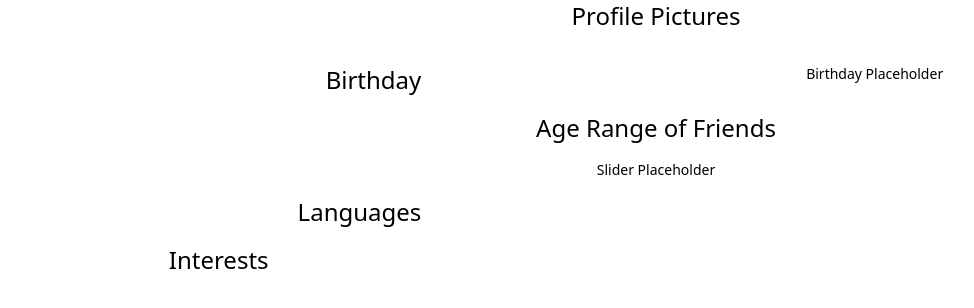
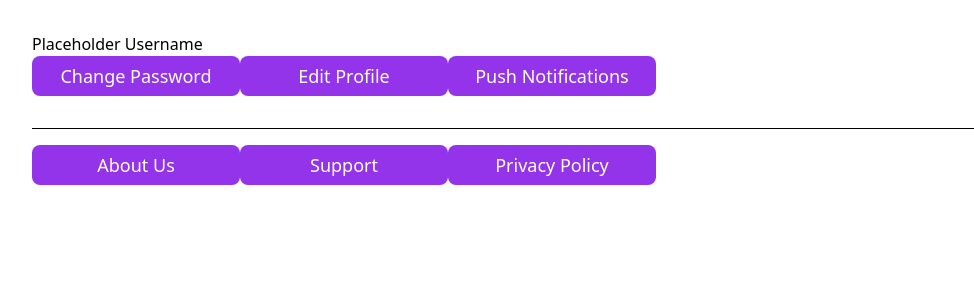
Before and after one commit to devhausleipzig/camp7-final-project, a Next.js app: page /settings in a window 1280 px wide. Shown: the top 308 px of the page, without its empty margins (0-974 px from the left). Built offline with nearby package versions, Linux system fonts and the light colour scheme.

Commit message:
update structure of settings page

```diff
--- a/pages/settings.tsx
+++ b/pages/settings.tsx
@@ -1,19 +1,47 @@
 import useProtectedPage from "../hooks/useProtectedPage";
+import Button, { ButtonSizes } from "../components/button/button";
 
-export default function Settings() {
+interface Props {
+	username: string;
+}
+
+export default function Settings(props: Props) {
 	// const authContext = useProtectedPage();
 	return (
-		<div className="w-screen grid grid-cols-3 gap-x-8 gap-y-4 mx-4 text-center sans text-2xl">
-			<h1 className="col-span-3">Profile Pictures</h1>
-			<div className="col-span-3"></div>
-			<h1 className="text-right col-span-1">Birthday</h1>
-			<div className="col-span-2 text-sm">Birthday Placeholder</div>
-			<h1 className="col-span-3">Age Range of Friends</h1>
-			<div className="col-span-3 text-sm">Slider Placeholder</div>
-			<h1 className="text-right col-span-1">Languages</h1>
-			<div className="col-span-2"></div>
-			<h1>Interests</h1>
-			<div className="col-span-2"></div>
+		// <div className="w-screen grid grid-cols-3 gap-x-8 gap-y-4 mx-4 text-center sans text-2xl">
+		// 	<h1 className="col-span-3">Profile Pictures</h1>
+		// 	<div className="col-span-3"></div>
+		// 	<h1 className="text-right col-span-1">Birthday</h1>
+		// 	<div className="col-span-2 text-sm">Birthday Placeholder</div>
+		// 	<h1 className="col-span-3">Age Range of Friends</h1>
+		// 	<div className="col-span-3 text-sm">Slider Placeholder</div>
+		// 	<h1 className="text-right col-span-1">Languages</h1>
+		// 	<div className="col-span-2"></div>
+		// 	<h1>Interests</h1>
+		// 	<div className="col-span-2"></div>
+		// </div>
+		<div className="w-screen m-8">
+			{/* <h1>{props.username}</h1> */}
+			<h1>Placeholder Username</h1>
+			<Button
+				label={"Change Password"}
+				link={"/password"}
+				size={ButtonSizes.wide}
+			/>
+			<Button label={"Edit Profile"} link={"/edit"} size={ButtonSizes.wide} />
+			<Button
+				label={"Push Notifications"}
+				link={"/notifications"}
+				size={ButtonSizes.wide}
+			/>
+			<hr className="my-4 border-black" />
+			<Button label={"About Us"} link={"/about"} size={ButtonSizes.wide} />
+			<Button label={"Support"} link={"/support"} size={ButtonSizes.wide} />
+			<Button
+				label={"Privacy Policy"}
+				link={"/privacy"}
+				size={ButtonSizes.wide}
+			/>
 		</div>
 	);
 }
```
